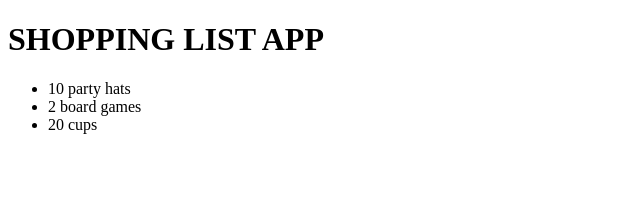
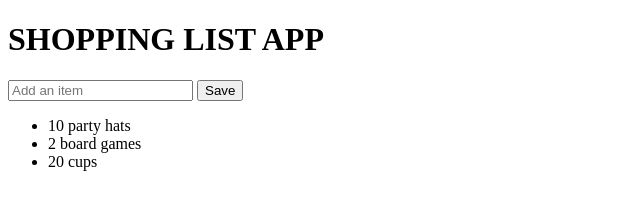
Before and after one commit to KateTor/shoppingListVue, a plain HTML site: page index.html in a window 1280 px wide. Shown: the whole page, without its empty margins (0-640 px from the left). Drawn offline with nearby package versions, Linux system fonts and the light colour scheme.

Commit message:
v-on for clicks, key strokes, etc.

```diff
--- a/index.html
+++ b/index.html
@@ -10,6 +10,16 @@
 <body>
     <div id="shopping-list">
         <h1>{{ header.toLocaleUpperCase() }}</h1>
+
+        <!--adding new item through .push method-->
+        <div class="add-items-form">
+            <!--adding new items through input-->
+            <input v-model="newItem" type="text" placeholder="Add an item"
+            v-on:keyup.enter="items.push(newItem)"/>
+            <button class="btn btn-primary" v-on:click="items.push(newItem)">Save</button>
+            <!--short hand for v-on is @ symbol ex: @click=""-->
+        </div>
+
         <ul>
             <!--would like an li for each item in items array-->
             <li v-for="item in items">{{ item }}</li>
@@ -25,6 +35,7 @@
             el: "#shopping-list",
             data: {
                 header: "shopping list app",
+                newItem: "",
                 items: [
                     "10 party hats",
                     "2 board games",
```
